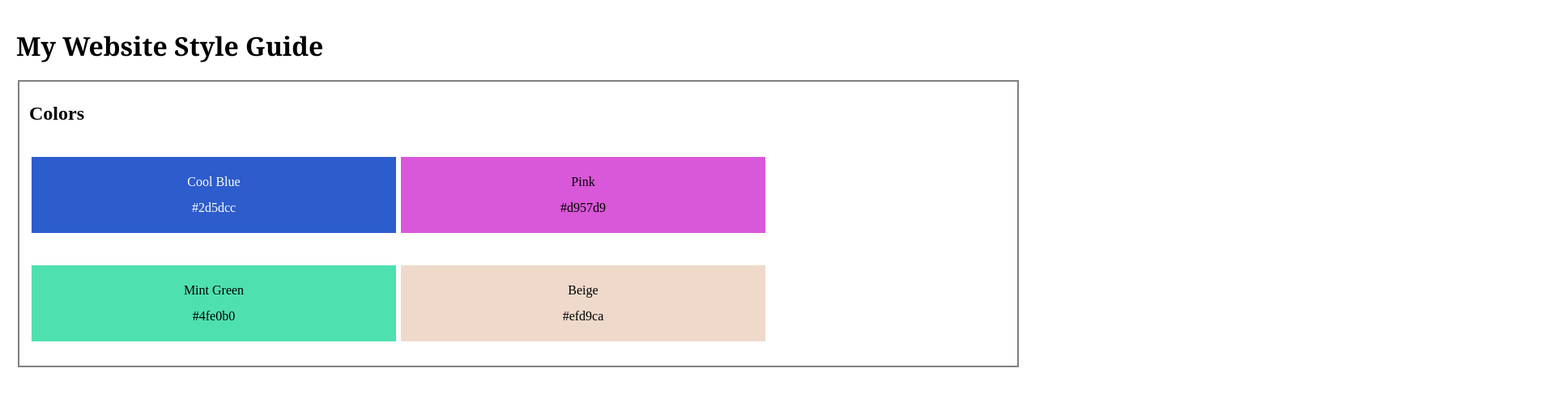
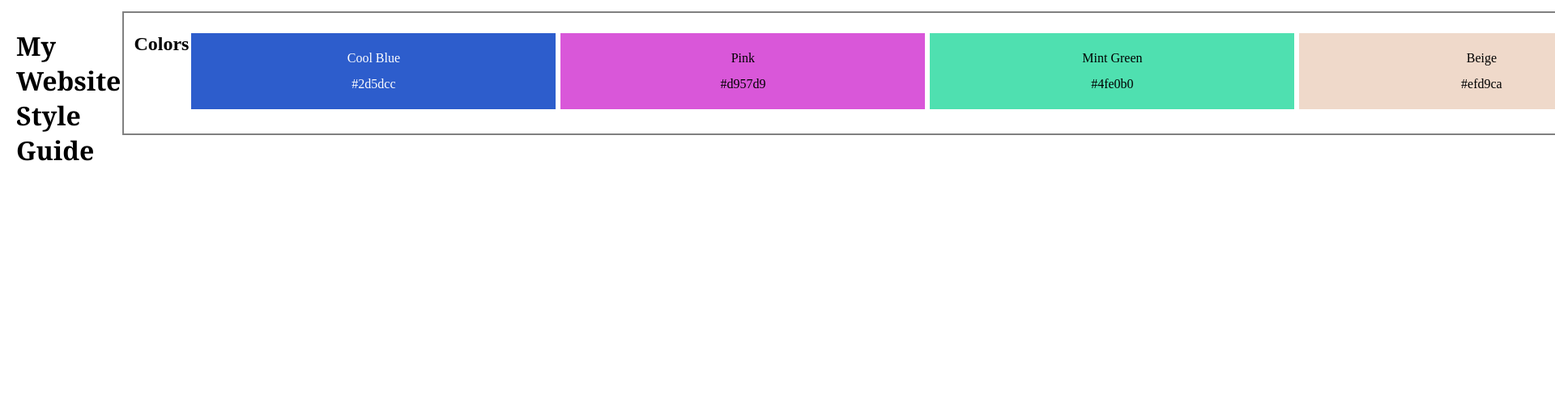
Before and after one commit to Bgdu1080/Bgdu1080.github.io, a plain HTML site: page index.html in a window 1280 px wide. Shown: the top 492 px of the page at 81% size, 1920 px wide, since content can reach past the window. Drawn offline with Linux system fonts and the light colour scheme.

Commit message:
Flexbox for fieldset

```diff
--- a/ressources/styles/style.css
+++ b/ressources/styles/style.css
@@ -21,7 +21,9 @@ h1 {
     line-height: 2;
 }
 
-
+fieldset {
+    display: flex;
+}
 
 #Coolblue {
     background-color: #2d5dcc;
```
